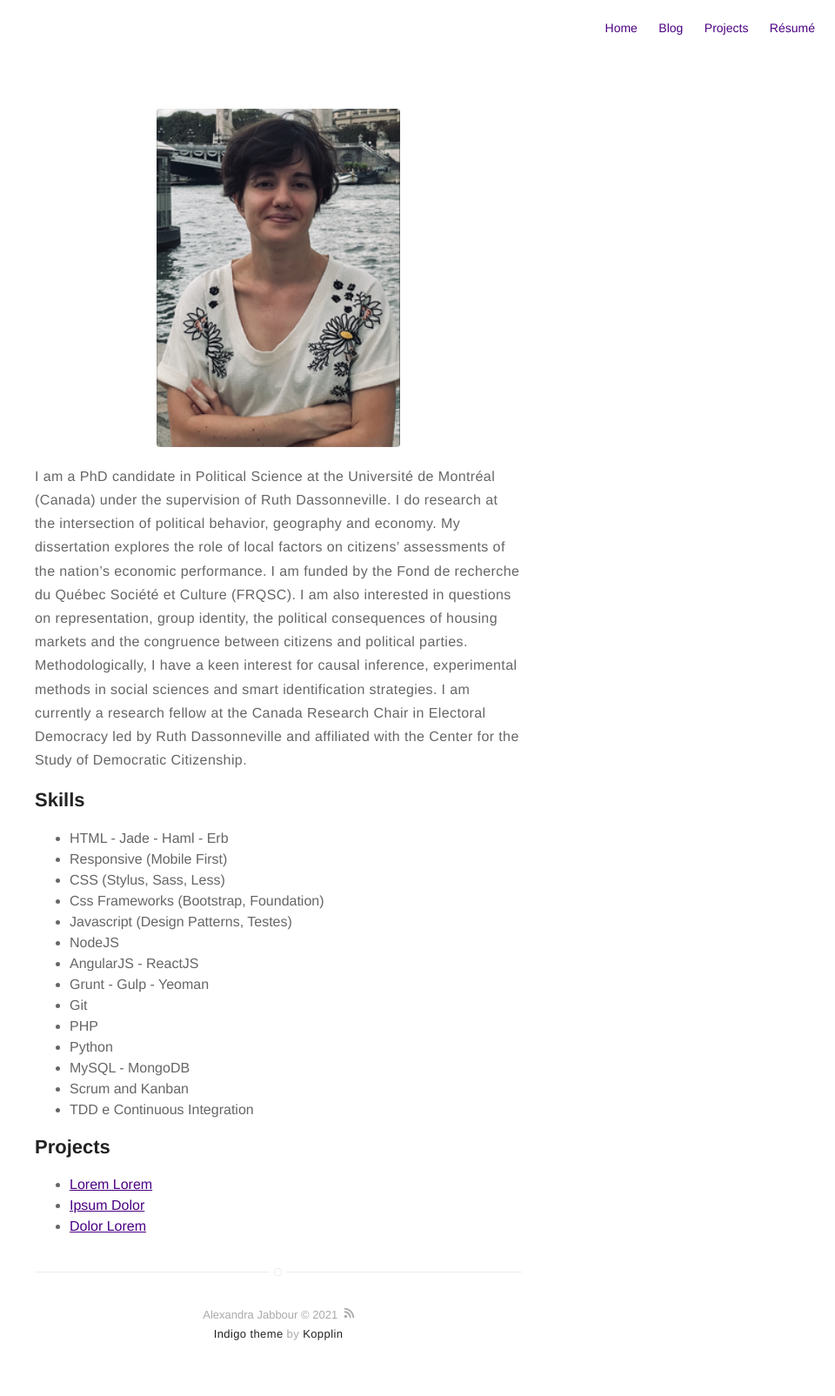
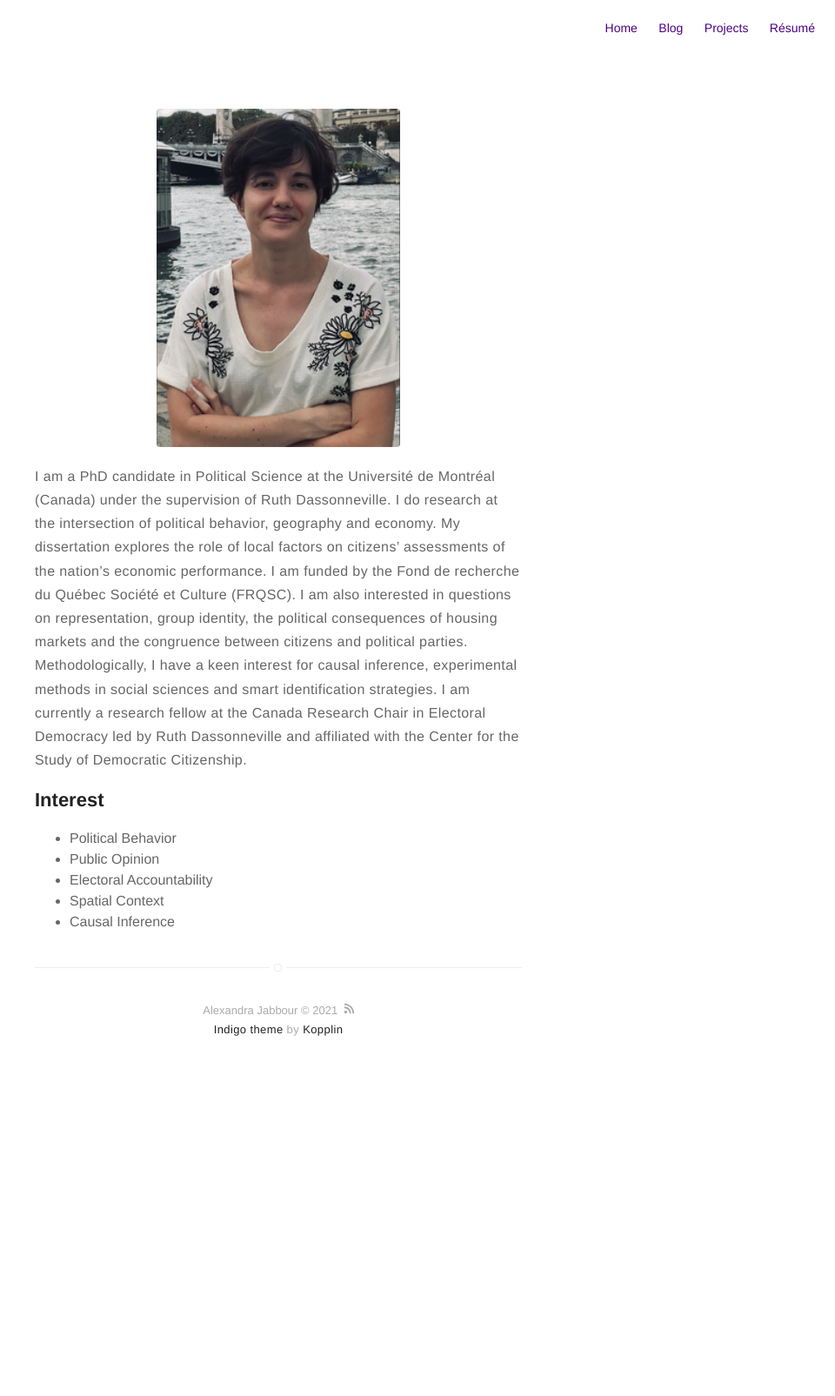
Before and after one commit to alexandrajabbour/ajabbour.github.io, a Jekyll site: the page built from about.md, in a window 1280 px wide. Shown: the whole page at 87% size, without its empty margins (320-1280 px from the left). Built offline with Jekyll 4.4.1, drawn with Linux system fonts in a browser that asks for light colours; after the commit the page ends 1255 px from its top, so only the background shows below that.

Commit message:
Update about.md

```diff
--- a/about.md
+++ b/about.md
@@ -10,29 +10,12 @@ I am also interested in questions on representation, group identity, the politic
 
 I am currently a research fellow at the Canada Research Chair in Electoral Democracy led by Ruth Dassonneville and affiliated with the Center for the Study of Democratic Citizenship.</p>
 
-<h2>Skills</h2>
+<h2>Interest</h2>
 
 <ul class="skill-list">
-	<li>HTML - Jade - Haml - Erb</li>
-	<li>Responsive (Mobile First)</li>
-	<li>CSS (Stylus, Sass, Less)</li>
-	<li>Css Frameworks (Bootstrap, Foundation)</li>
-	<li>Javascript (Design Patterns, Testes)</li>
-	<li>NodeJS</li>
-	<li>AngularJS - ReactJS</li>
-	<li>Grunt - Gulp - Yeoman</li>
-	<li>Git</li>
-	<li>PHP</li>
-	<li>Python</li>
-	<li>MySQL - MongoDB</li>
-	<li>Scrum and Kanban</li>
-	<li>TDD e Continuous Integration</li>
+	<li>Political Behavior</li>
+	<li>Public Opinion</li>
+	<li>Electoral Accountability</li>
+	<li>Spatial Context</li>
+	<li>Causal Inference</li>
 </ul>
-
-<h2>Projects</h2>
-
-<ul>
-	<li><a href="https://github.com/">Lorem Lorem</a></li>
-	<li><a href="https://github.com/">Ipsum Dolor</a></li>
-	<li><a href="https://github.com/">Dolor Lorem</a></li>
-</ul>
```
